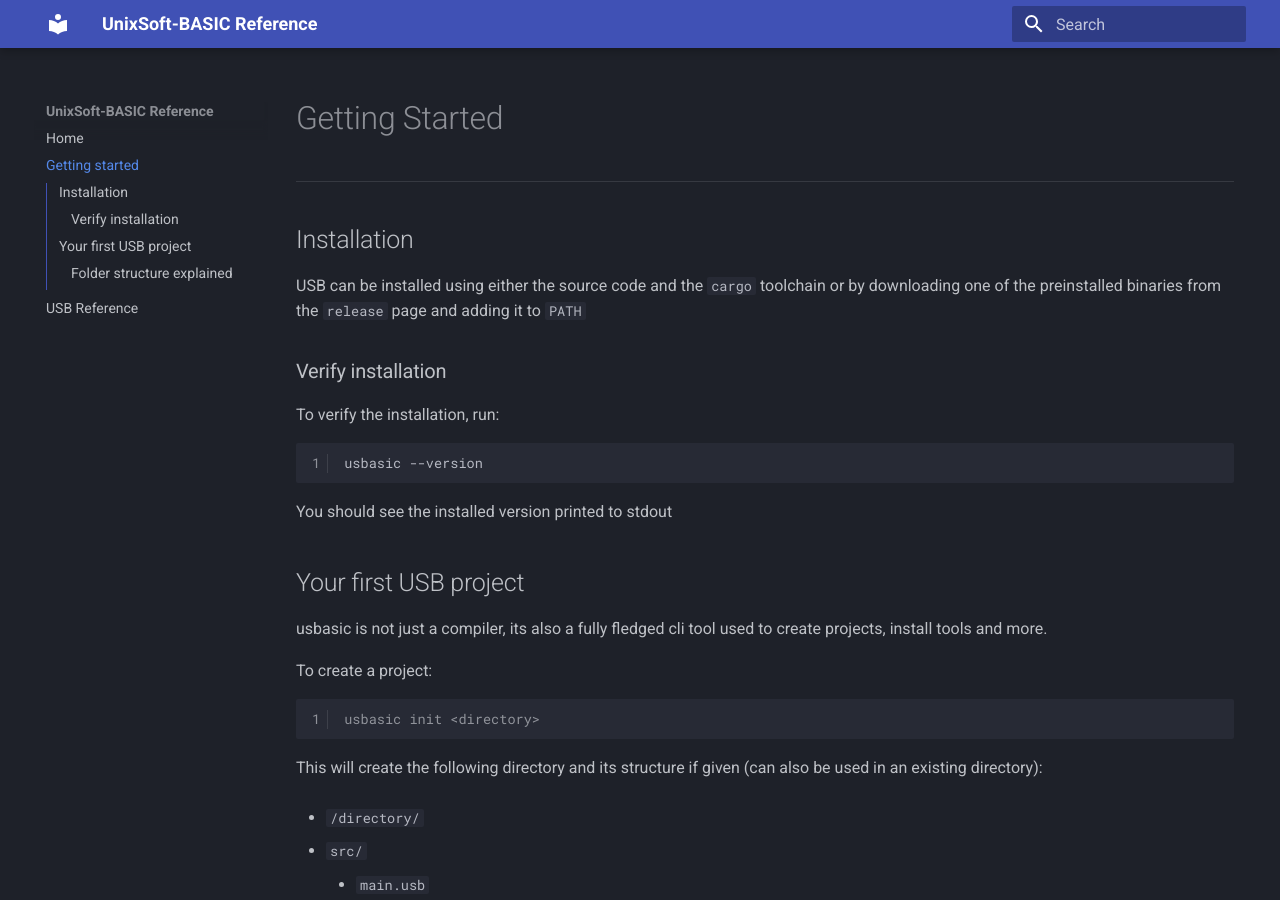
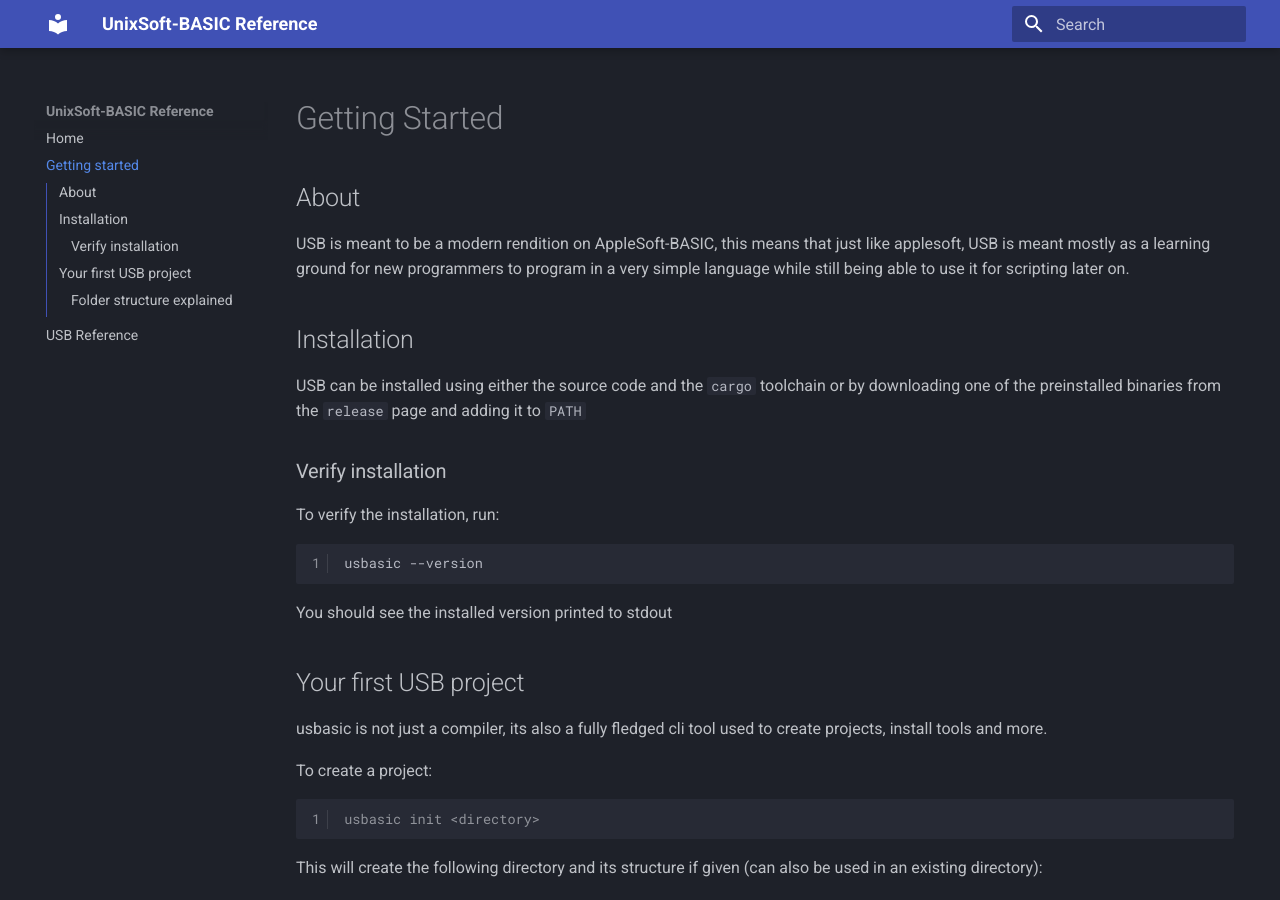
Before and after one commit to TheExiledCat/UnixSoft-Basic, an MkDocs documentation site: the page built from docs/getting-started.md, in a window 1280 px wide and 900 px high. Built offline with MkDocs 1.6.1 and Material for MkDocs 9.7.7, drawn with Linux system fonts in a browser that asks for light colours.

Commit message:
getting_started

```diff
--- a/docs/getting_started.md
+++ b/docs/getting-started.md
@@ -5,7 +5,9 @@ hide:
 
 # Getting Started
 
----
+## About
+
+USB is meant to be a modern rendition on AppleSoft-BASIC, this means that just like applesoft, USB is meant mostly as a learning ground for new programmers to program in a very simple language while still being able to use it for scripting later on.
 
 ## Installation
 
--- a/mkdocs.yml
+++ b/mkdocs.yml
@@ -3,7 +3,7 @@ site_url: https://theexiledcat.github.io/UnixSoft-Basic/
 use_directory_urls: false
 nav:
   - Home: index.md
-  - Getting started: getting_started.md
+  - Getting started: getting-started.md
   - USB Reference: USB.md
 theme:
   name: material
```
